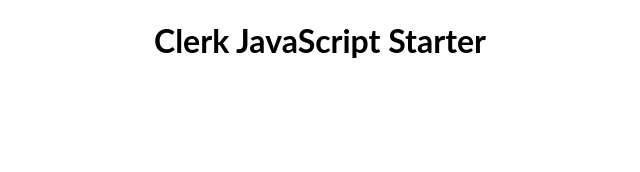
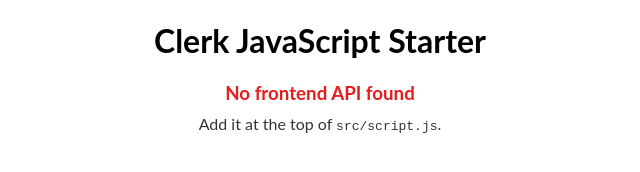
Before and after one commit to clerk/clerk-javascript-quickstart, a website: page index.html in a window 1280 px wide. Shown: the whole page, without its empty margins (320-960 px from the left). Drawn offline with Linux system fonts and the light colour scheme.

Commit message:
Add "No frontend API found" warning

```diff
--- a/index.html
+++ b/index.html
@@ -19,6 +19,11 @@
 
         <div id="user-button"></div>
 
+        <div id="no-frontend-api-warning">
+            <h3>No frontend API found</h3>
+            <h4>Add it at the top of <code>src/script.js</code>.</h4>
+        </div>
+
         <script src="src/script.js" async crossorigin="anonymous"></script>
     </body>
 </html>
--- a/src/script.js
+++ b/src/script.js
@@ -29,4 +29,7 @@
     script.src = `https://${frontendApi}/npm/@clerk/clerk-js@2/dist/clerk.browser.js`
     script.addEventListener('load', startClerk)
     document.body.appendChild(script)
+
+    const noFrontendApiWarning = document.getElementById('no-frontend-api-warning')
+    noFrontendApiWarning.style.display = 'none'
 })()
--- a/src/style.css
+++ b/src/style.css
@@ -11,3 +11,14 @@
 #user-button {
     margin: 0 auto;
 }
+
+#no-frontend-api-warning h3 {
+    color: #e61d1d;
+    margin-bottom: 0;
+}
+
+#no-frontend-api-warning h4 {
+    color: #333;
+    font-weight: 400;
+    margin-top: 10px;
+}
```
